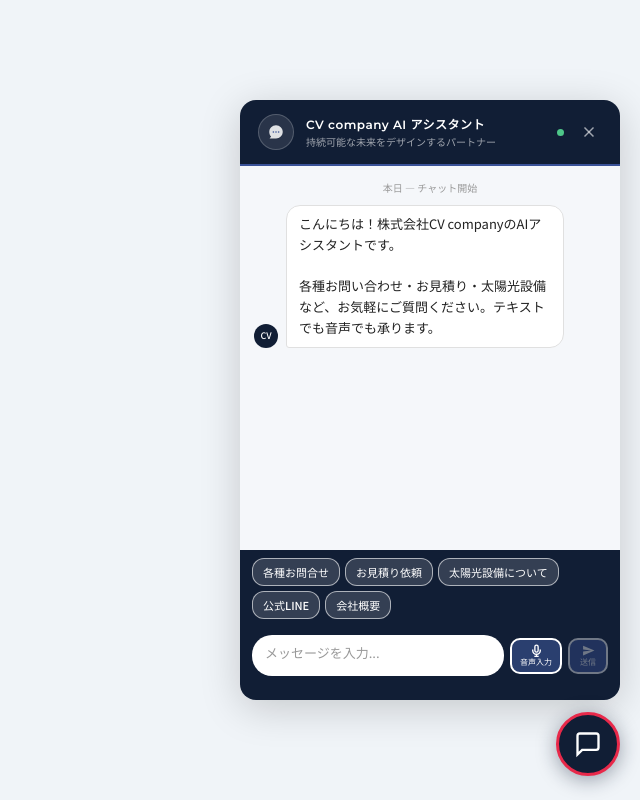
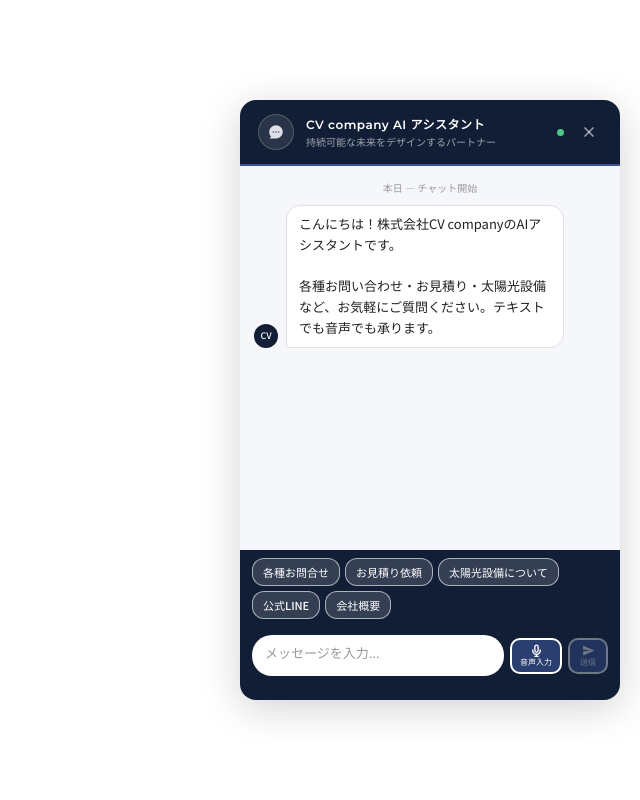
Before and after one commit to cv-company/cv-chatbot, a plain HTML site: page public/index.html in a window 1280 px wide. Both pictures are taken after a click on the button 1228 px from the left and 744 px from the top of the page. Shown: the whole page, without its empty margins (640-1280 px from the left). Drawn offline with Linux system fonts and the light colour scheme.

Commit message:
Update index.html

```diff
--- a/public/index.html
+++ b/public/index.html
@@ -9,7 +9,7 @@
     * { box-sizing: border-box; margin: 0; padding: 0; }
 
     body {
-      background: #f0f4f8;
+      background: transparent;
       font-family: 'Noto Sans JP', sans-serif;
     }
 
@@ -337,12 +337,15 @@
 
 function toggleChat() {
   chatOpen = !chatOpen;
+  const launcherBtn = document.querySelector('.launcher-btn');
   if (chatOpen) {
     chatWindow.classList.remove('hidden');
     speechBubble.style.display = 'none';
+    launcherBtn.style.display = 'none';
   } else {
     chatWindow.classList.add('hidden');
     speechBubble.style.display = 'block';
+    launcherBtn.style.display = 'flex';
   }
 }
 
```
